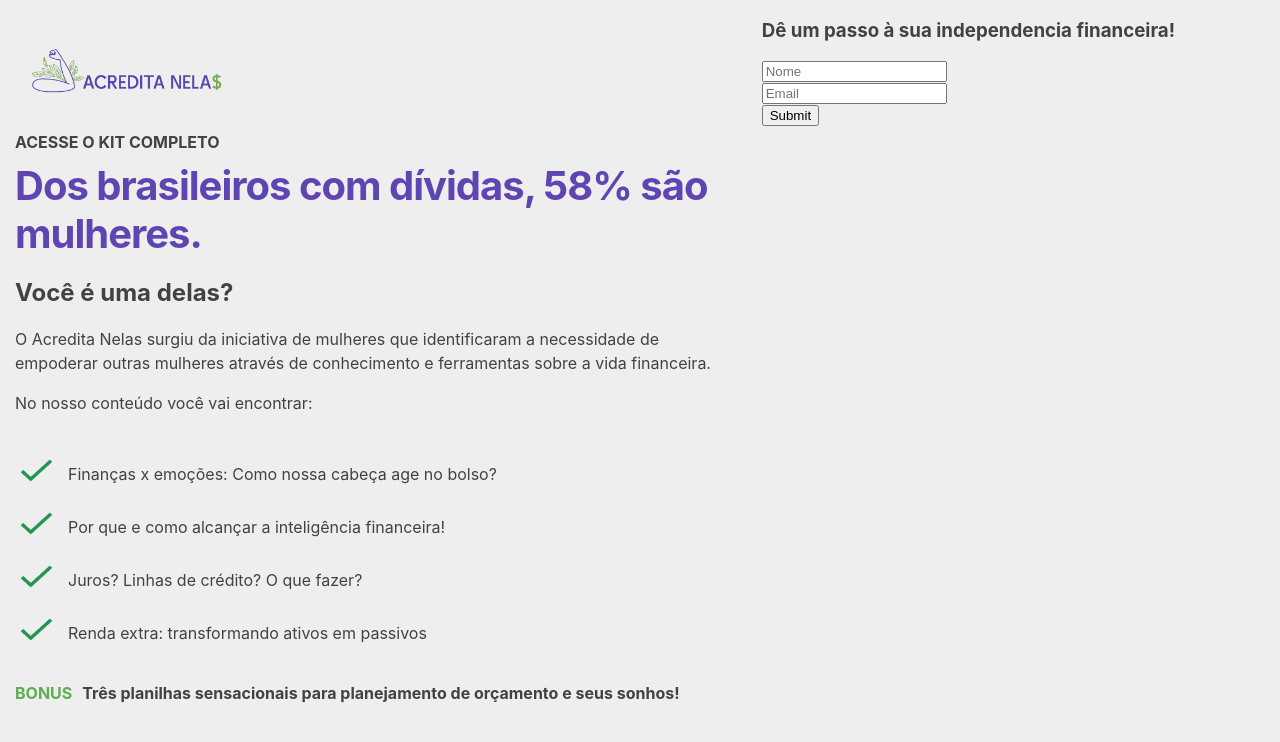
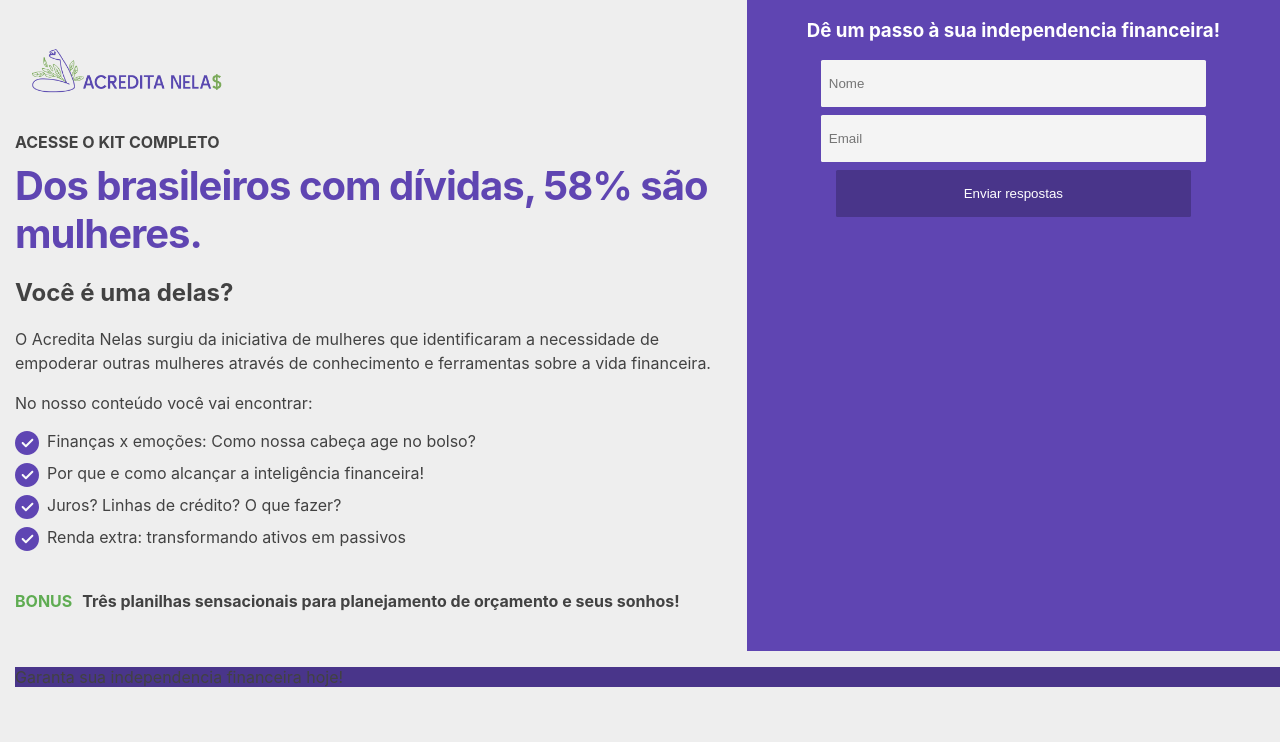
Before and after one commit to rafaelapitta/show-me-the-leads, a React (Create React App) app: page / in a window 1280 px wide. Shown: the top 742 px of the page. Built offline with nearby package versions, Linux system fonts and the light colour scheme; a web font is replaced by a local one.

Commit message:
update-2

```diff
--- a/public/index.html
+++ b/public/index.html
@@ -10,8 +10,20 @@
       content="Web site created using create-react-app"
     />
     <title>ACREDITA NELAS - Kit Empoderamento Começa pelo seu Bolso</title>
+    <!-- Hotjar Tracking Code for  -->
+    <script>
+    (function(h,o,t,j,a,r){
+      h.hj=h.hj||function(){(h.hj.q=h.hj.q||[]).push(arguments)};
+      h._hjSettings={hjid:1947531,hjsv:6};
+      a=o.getElementsByTagName('head')[0];
+      r=o.createElement('script');r.async=1;
+      r.src=t+h._hjSettings.hjid+j+h._hjSettings.hjsv;
+      a.appendChild(r);
+    })(window,document,'https://static.hotjar.com/c/hotjar-','.js?sv=');
+    </script>
   </head>
   <body>
     <div id="root"></div>
-  </body>
+
+</body>
 </html>
--- a/src/Landing.css
+++ b/src/Landing.css
@@ -27,20 +27,23 @@ body {
   letter-spacing: -1px;
   margin-top: 10px;
   margin-bottom: 10px;
-  color: #5F45B2
+  color: #5F45B2;
 }
 
 .are-the-one p {
   line-height: 1.5rem;
 }
 
-.bullet img {
-  margin-right: 10px;
-  margin-top: 10px;
-  position: relative;
-  top: 10px
+.bullet {
+  display: flex;
+  align-content: center;
+  margin-bottom: 0.5rem;
 }
 
+.bullet img {
+  max-width: 1.5rem;
+  margin-right: 0.5rem;
+}
 .bonus {
   margin-top: 40px;
   margin-bottom: 40px;
@@ -56,3 +59,50 @@ body {
 .bonus span {
   font-weight: bold;
 }
+
+.form-col {
+  background-color: #5F45B2;
+}
+
+
+/* FORMULÁRIO */
+h3 {
+  color: white;
+}
+
+#form {
+  display: flex;
+  flex-direction: column;
+  justify-content: center;
+  align-items: center;
+}
+
+input {
+  background-color: #f4f4f4;
+  border: none;
+  outline: none;
+  border-radius: 0.1rem;
+}
+
+.campos {
+  padding: 1rem 12.5rem 1rem 0.5rem;
+  margin-bottom: 0.5rem;
+}
+
+#submit {
+  background-color: #49358a;
+  color: white;
+  padding: 1rem 8rem 1rem 8rem;
+  margin-bottom: 1rem;
+}
+
+/* FOOTER */
+
+#footer {
+  margin: 0;
+}
+
+footer {
+  background-color: #49358a;
+  width: 100vw;
+}
--- a/src/Landing.tsx
+++ b/src/Landing.tsx
@@ -3,7 +3,7 @@ import './simple-grid.css';
 import './Landing.css';
 
 import Logo from './assets/logo_acredita_thin.png';
-import Check from './assets/check.png';
+import Check from './assets/check.svg';
 
 function Landing() {
   return (
@@ -54,12 +54,15 @@ function Landing() {
         </div>
 
         {/* FORM */}
+
         <div className="col-lg-5 form-col">
+          <div id="form">
           <h3>Dê um passo à sua independencia financeira!</h3>
           <form method="POST" action="https://smtl.gama.academy/leads/7f2b6f21-dcac-11ea-91f1-99fb0c9231dc">
 
             <label htmlFor="Nome"></label>
             <input
+              className="campos"
               name="name"
               type="text"
               pattern="^\D{2,}\s[\D\s]{2,}$"
@@ -70,6 +73,7 @@ function Landing() {
             <br></br>
             <label htmlFor="Email"></label>
             <input
+              className="campos"
               name="email"
               type="email"
               placeholder='Email'
@@ -77,9 +81,14 @@ function Landing() {
             />
           </form>
           {/* BOTÃO */}
-          <input type="submit" />
+          <input id="submit" type="submit" value="Enviar respostas"/>
+        </div>
         </div>
       </div>
+
+      <footer id="footer">
+        <p>Garanta sua independencia financeira hoje!</p>
+      </footer>
     </div>
   );
 }
--- a/src/simple-grid.css
+++ b/src/simple-grid.css
@@ -1,4 +1,4 @@
- @-ms-viewport {
+  @-ms-viewport {
   width: device-width;
 }
 
```
